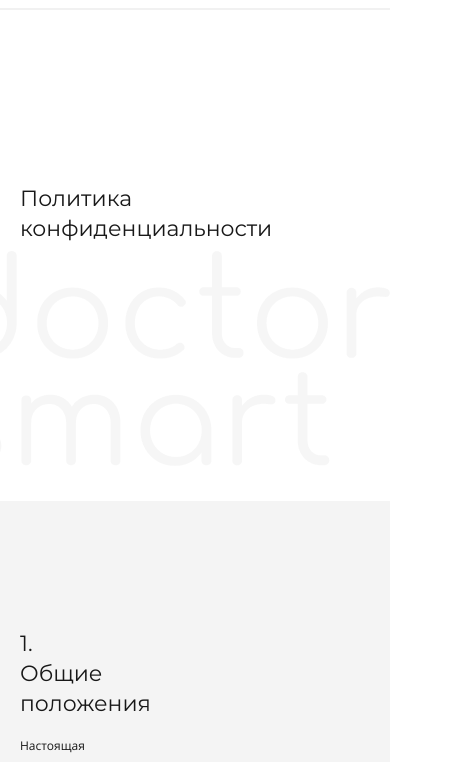
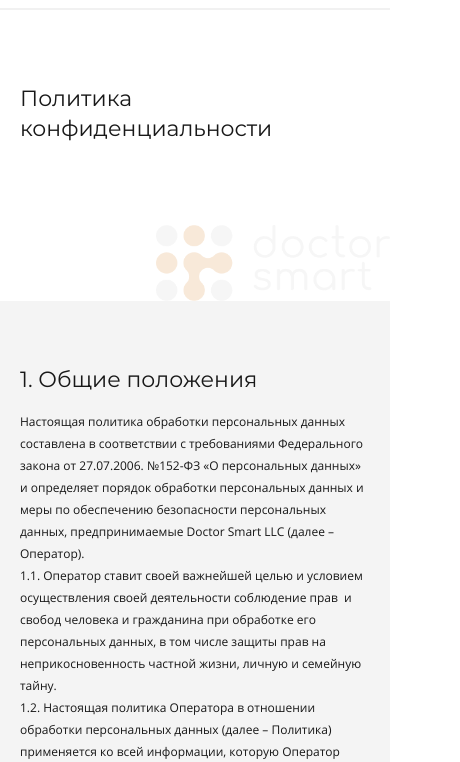
Before and after one commit to iamkatiya/dr.smart, a website: page assets/src/policy.html in a window 390 px wide. Shown: the part 54-816 px from the top of the page, 460 px wide, since content can reach past the window. Drawn offline with nearby package versions, Linux system fonts and the light colour scheme; files that its build step writes are made by us from their sources; files whose address does not match are found by name.

Commit message:
add adaptive version for page policy

```diff
--- a/assets/src/style/media.scss
+++ b/assets/src/style/media.scss
@@ -621,6 +621,16 @@
       }
     }
   }
+  .policy-banner {
+    background-size: 60%;
+    padding: 120px 0 149px;
+  }
+  .policy-content {
+    padding: 64px 0;
+    &__wrapper {
+      padding-right: 0;
+    }
+  }
 }
 @media (min-width: 701px) {
   .contacts {
```
Also changed, not shown: assets/build/css/main.css, assets/build/css/main.min.css, 1 other file.
